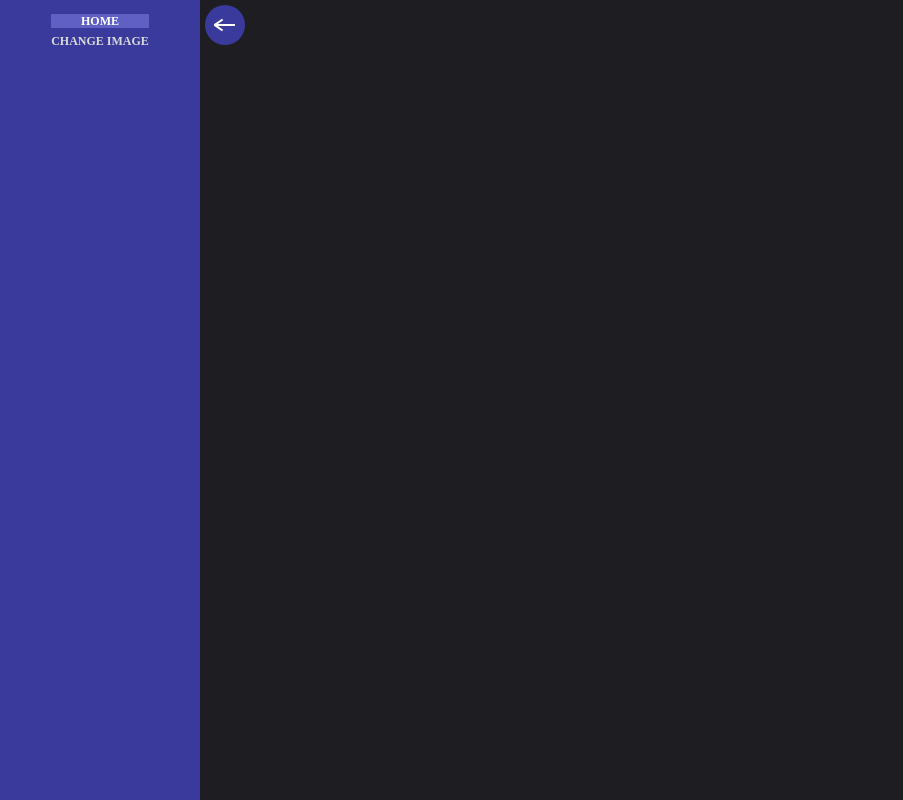
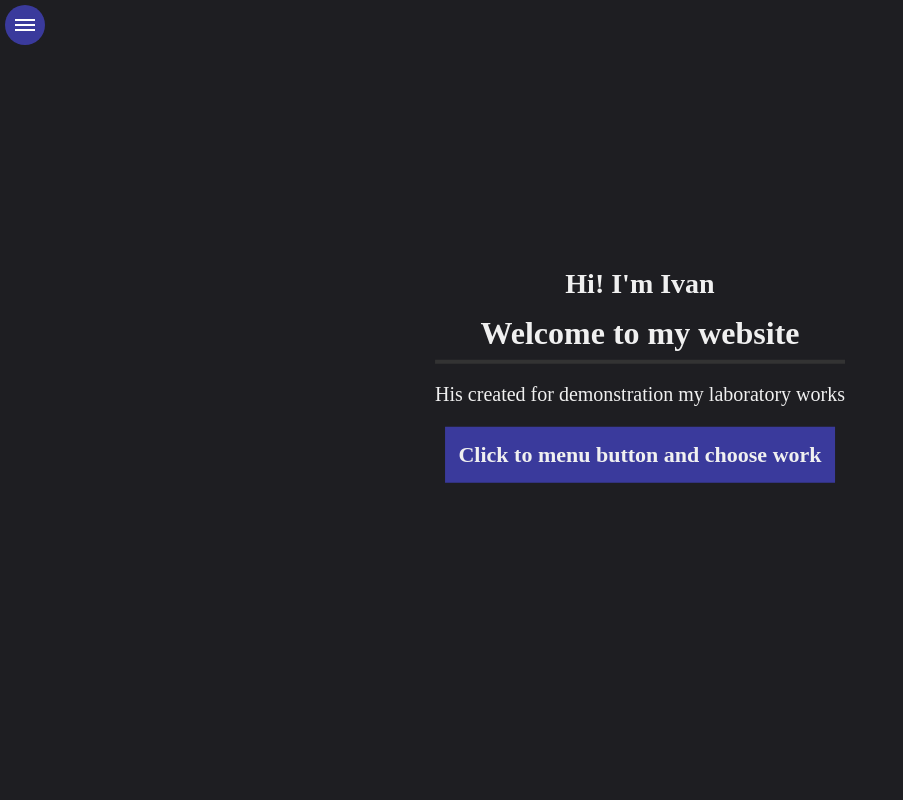
Before and after one commit to UniqueNickname/vue-plus-jquery-project, a Vue app: page / in a window 1280 px wide. Shown: the whole page, without its empty margins (0-903 px from the left). Built offline with nearby package versions, Linux system fonts and the light colour scheme.

Commit message:
create home-header

```diff
--- /dev/null
+++ b/src/assets/sass/home-header.sass
@@ -0,0 +1,27 @@
+@import vars
+
+.home
+	.header
+		position: absolute
+		top: 50%
+		left: 50%
+		// transition: .5s
+		transform: translate(-50%, -60%)
+		font-size: 32px
+		font-weight: 700
+		font-family: 'Propaganda'
+		.name
+			font-size: 28px
+		.welcome
+			font-weight: 900
+			border-bottom: 4px solid #333
+		small
+			// border-top: 4px solid #333
+			font-size: 20px
+			font-weight: 200
+			// padding-top: 10px
+		.arrow
+			margin: 10px
+			padding: 10px 0
+			font-size: 22px
+			background-color: $menu-bcg
--- a/src/assets/sass/main-menu.sass
+++ b/src/assets/sass/main-menu.sass
@@ -32,7 +32,6 @@
 				background-color: lighten($menu-bcg, 15%)
 			&:hover
 				background-color: darken($menu-bcg, 15%)
-
 	&-btn
 		background-color: $menu-bcg
 		width: 40px
--- a/src/assets/sass/main.sass
+++ b/src/assets/sass/main.sass
@@ -1,4 +1,21 @@
 @import vars
+
+::-webkit-scrollbar
+	width: 10px
+
+::-webkit-scrollbar-track
+	background-color: darken($main-bcg, 15%)
+
+::-webkit-scrollbar-thumb
+	background-color: $accent
+	border-radius: 5px
+
+::placeholder
+	color: #666
+
+::selection
+	background-color: $accent
+	color: $text
 
 body
 	margin: 0
@@ -15,3 +32,8 @@ a
 	text-decoration: none
 	&:hover
 		text-decoration: none
+
+.content
+	position: relative
+	height: 100vh
+	text-align: center
--- a/src/components/MainMenu.vue
+++ b/src/components/MainMenu.vue
@@ -27,18 +27,17 @@
 export default {
   data () {
     return {
-      menuIsShow: true,
+      menuIsShow: false,
       menuListItemActiveNumber: 1
     }
   },
   methods: {
     activeMenu () {
       this.menuIsShow = !this.menuIsShow
-      // console.log('index = ' + this.menuListItemActiveNumber)
     },
     changeActiveIndex (index) {
       this.menuListItemActiveNumber = index
-      // console.log('index = ' + this.menuListItemActiveNumber)
+      // this.activeMenu()
     }
   }
 }
--- a/src/views/Home.vue
+++ b/src/views/Home.vue
@@ -1,5 +1,11 @@
 <template>
-  <div class="home">
+  <div class="content home">
+    <div class="header">
+      <div class="name">Hi! I'm Ivan</div>
+      <div class="welcome">Welcome to my website</div>
+      <small>His created for demonstration my laboratory works</small>
+      <div class="arrow">Click to menu button and choose work</div>
+    </div>
   </div>
 </template>
 
@@ -10,3 +16,7 @@ export default {
   }
 }
 </script>
+
+<style lang="sass" scoped>
+@import '../assets/sass/home-header.sass'
+</style>
```
